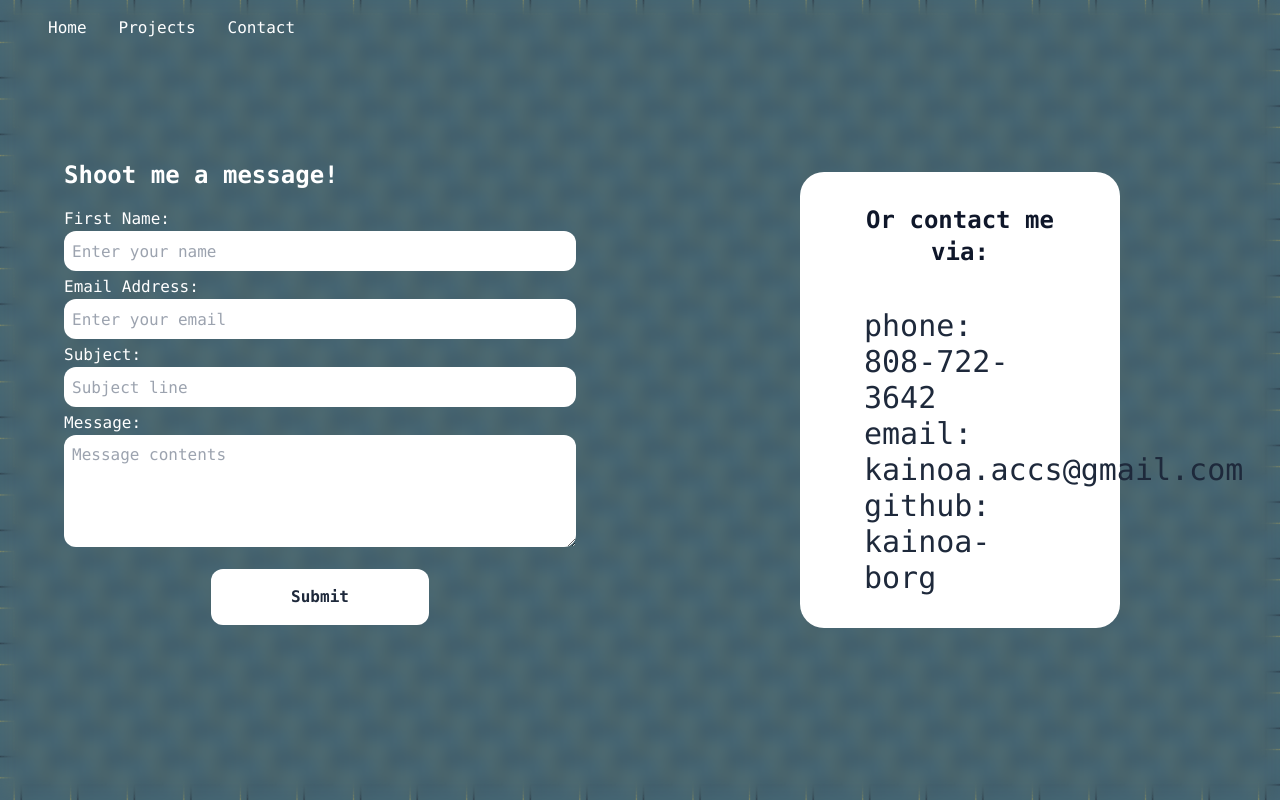
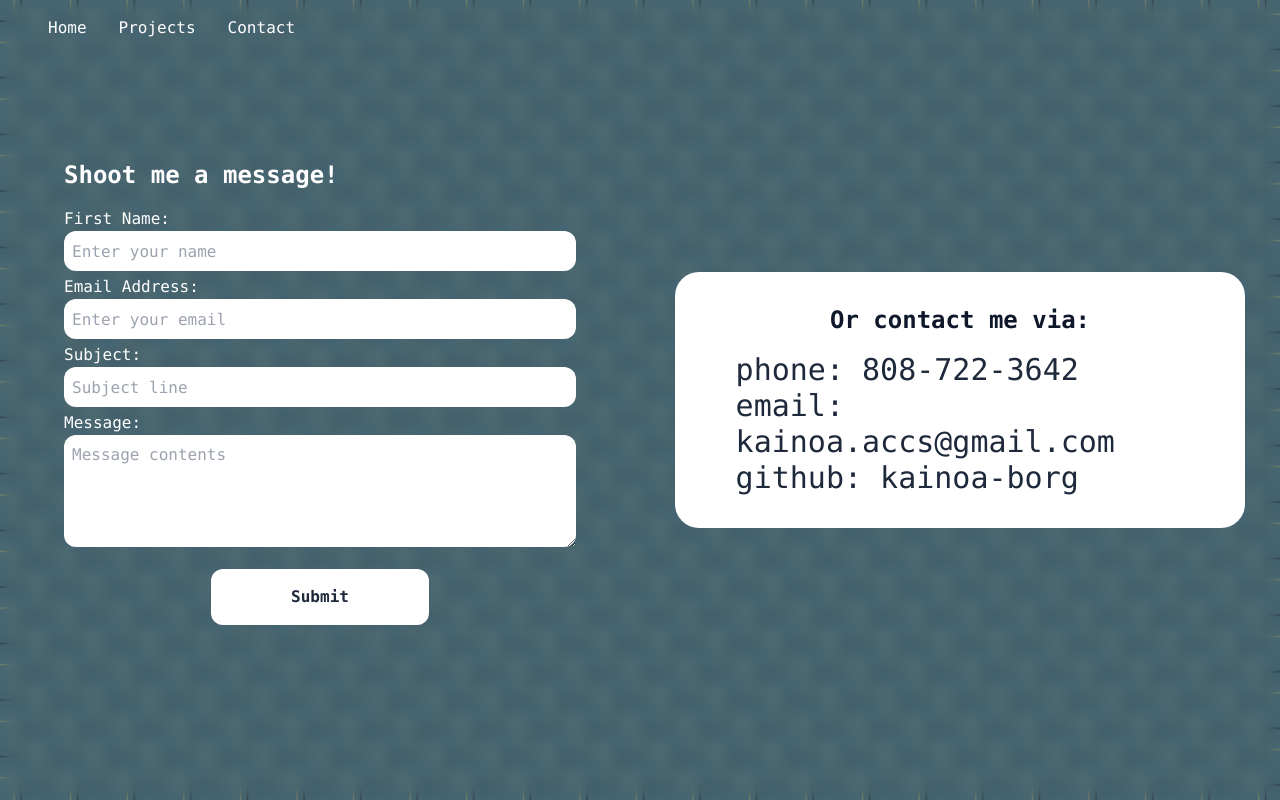
Before and after one commit to kainoa-borg/kb-portfolio, a Next.js app: page /contact in a window 1280 px wide. Built offline with nearby package versions, Linux system fonts and the light colour scheme.

Commit message:
Styling fixes

```diff
--- a/src/app/contact/page.js
+++ b/src/app/contact/page.js
@@ -107,11 +107,11 @@ export default function ContactPage() {
                 </div>
             </div>
         {/* right contact info */}
-            <div className="w-[100] bg-white lg:rounded-3xl lg:w-[50%] lg:m-auto z-5">
+            <div className="w-[100] bg-white lg:rounded-3xl lg:m-auto z-5">
                 {/* Info Container */}
                 <div className="p-4 lg:p-8 h-[50vh] lg:h-[100%] w-[90%] m-auto z-6">
-                    <h1 className="text-2xl px-4 mb-4 lg:mb-10 text-slate-900 text-center font-bold font-mono">Or contact me via:</h1>
-                    <div className="flex flex-col justify-between mt-2 px-4 h-[30%]">
+                    <h1 className="text-2xl px-4 mb-4 lg:mb-4 text-slate-900 text-center font-bold font-mono">Or contact me via:</h1>
+                    <div className="flex flex-col justify-between mt-2 h-[30%]">
                         <h4 className="xl:text-3xl text-xl text-slate-800 font-mono">phone: 808-722-3642</h4>
                         <h4 className="xl:text-3xl text-xl text-slate-800 font-mono">email: kainoa.accs@gmail.com</h4>
                         <h4 className="xl:text-3xl text-xl text-slate-800 font-mono">github: kainoa-borg</h4>
```
